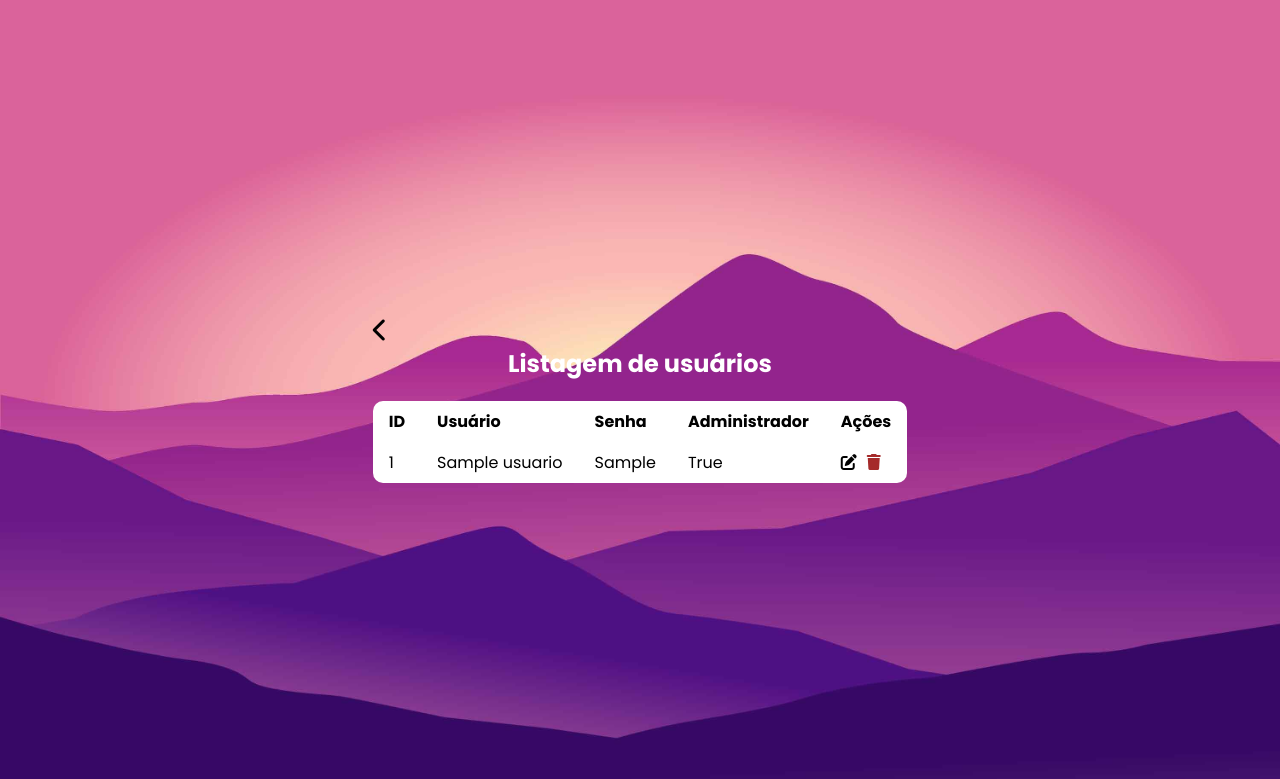
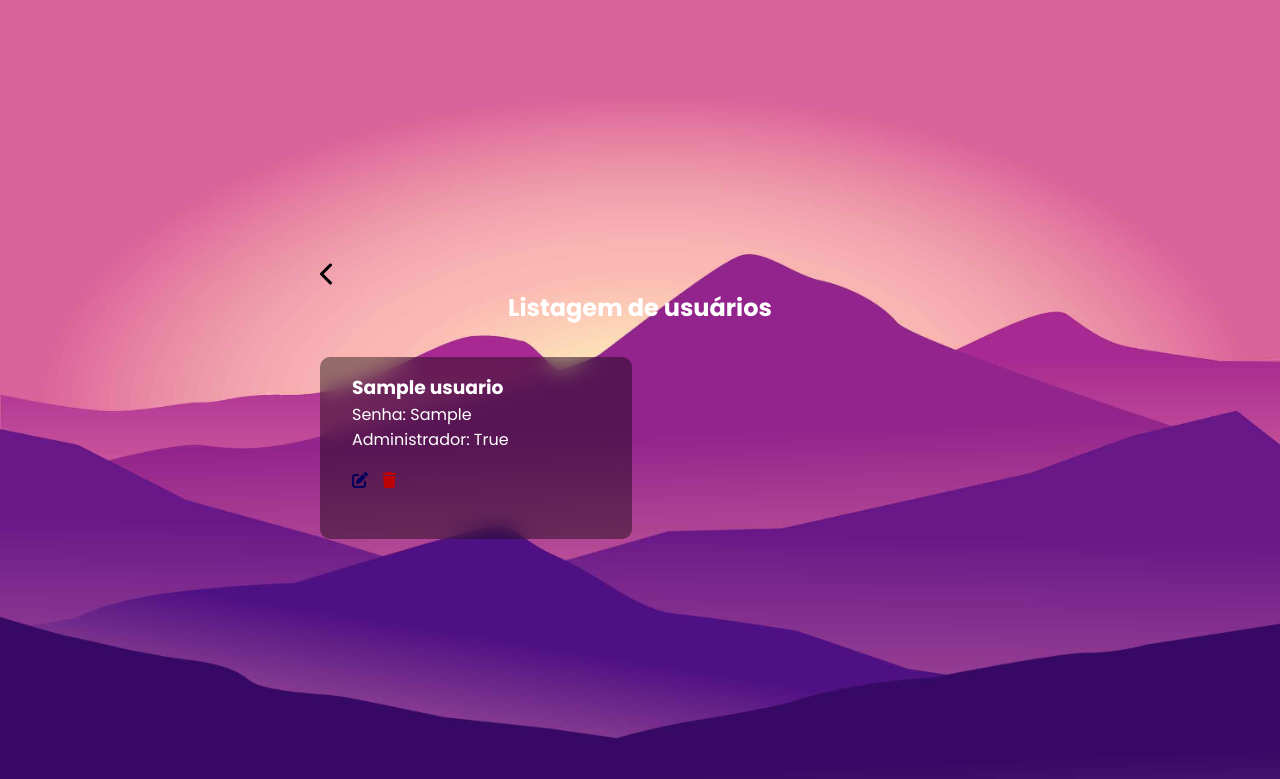
Before and after one commit to evaaldo/GERENCIAMENTO-USUARIOS, an ASP.NET Core app: page /Usuario/Listagem/1 in a window 1280 px wide. Shown: the top 779 px of the page. Run offline with ASP.NET Core 8, Linux system fonts and the light colour scheme; tables that the repository leaves empty hold one stand-in row (values such as "Sample post"); style sheets or scripts are compiled from the project's sources; some libraries are stand-ins or nearby versions.

Commit message:
Feat: Novo estilo da tela de listagem

```diff
--- a/Views/Usuario/Listagem.cshtml
+++ b/Views/Usuario/Listagem.cshtml
@@ -16,29 +16,20 @@
 
         <h1>Listagem de usuários</h1>
 
-        <table class="table">
-            <thead>
-                <tr>
-                    <th>ID</th>
-                    <th>Usuário</th>
-                    <th>Senha</th>
-                    <th>Administrador</th>
-                    <th>Ações</th>
-                </tr>
-            </thead>
+        <div class="listagemContainers">
             @foreach(Usuario usuario in Model)
             {
-                <tbody>
-                    <tr>
-                        <td>@usuario.ID</td>
-                        <td>@usuario.Nome</td>
-                        <td>@usuario.Senha</td>
-                        <td>@usuario.Admin</td>
-                        <td><a asp-action="Editar" asp-route-id="@usuario.ID"><i class="fa-solid fa-pen-to-square"></i></a><a asp asp-action="Excluir" asp-route-id="@usuario.ID"><i class="fa-solid fa-trash"></i></a></td>
-                    </tr>
-                </tbody>
+                <div class="listagemContainer">
+                    <h3>@usuario.Nome</h3>
+                    <p>Senha: @usuario.Senha</p>
+                    <p>Administrador: @usuario.Admin</p>
+                    <div>
+                        <a asp-action="Editar" asp-route-id="@usuario.ID"><i class="fa-solid fa-pen-to-square"></i></a>
+                        <a asp asp-action="Excluir" asp-route-id="@usuario.ID"><i class="fa-solid fa-trash"></i></a>
+                    </div>
+                </div>
             }
-        </table>
+        </div>
     </section>
 </body>
 </html>
--- a/wwwroot/css/site.css
+++ b/wwwroot/css/site.css
@@ -135,33 +135,48 @@ body {
   text-align: center;
 }
 
-.table {
-  width: 100%;
-  border-collapse: collapse;
-  margin-top: 20px;
-  background-color: white;
-  color: black;
-  border-radius: 10px;
-  border: none;
+.listagemContainers {
+  margin-top: 2em;
+  width: 50vw;
+  display: grid;
+  gap: 1em;
+  grid-template-columns: repeat(auto-fill, minmax(250px, 1fr));
 }
 
-.table th {
-  padding: 1em;
-  text-align: left;
+.listagemContainer {
+  border-radius: 10px;
+  padding: 1em 2em;
+  height: 150px;
+  background-color: rgba(0, 0, 0, 0.4);
+  backdrop-filter: blur(10px);
 }
 
-.table td, .table th {
-  padding: .5em 1em;
+.listagemContainer div {
+  margin-top: 1em;
 }
 
-.table a {
+.listagemContainer a {
   text-decoration: none;
   color: black;
   margin-right: 10px;
 }
 
 .fa-trash {
-  color: brown;
+  color: rgb(189, 3, 3);
+  transition: .25s;
+}
+
+.fa-trash:hover {
+ color: red;
+}
+
+.fa-pen-to-square {
+  color: rgb(0, 0, 92);
+  transition: .25s;
+}
+
+.fa-pen-to-square:hover {
+  color: rgb(80, 80, 212);
 }
 
 @media screen and (max-width: 1024px) {
```
Also changed, not shown: 11 other files.
